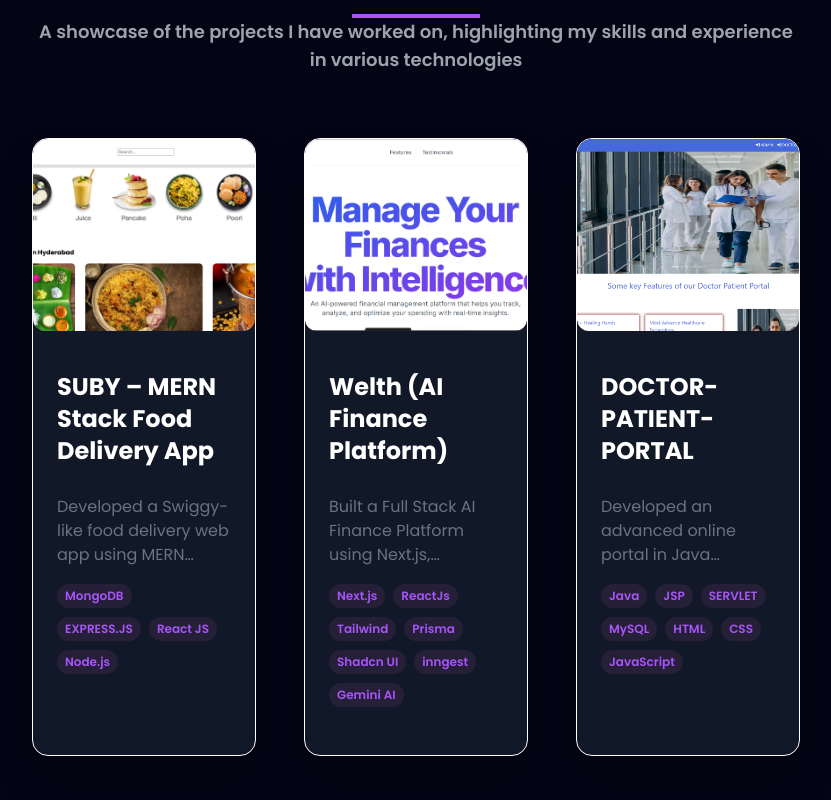
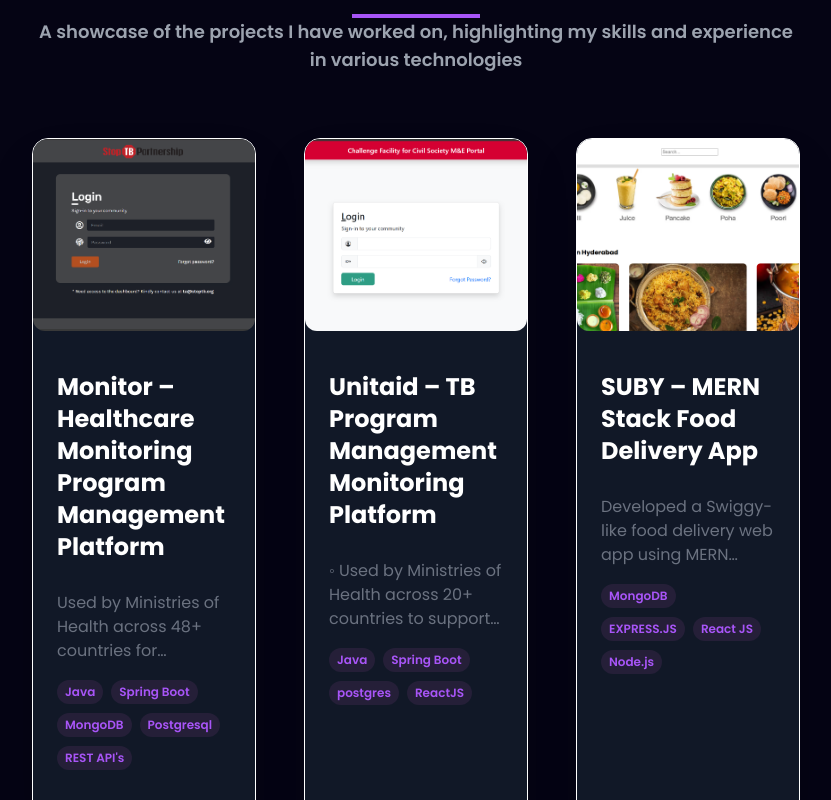
Before and after one commit to anilkumark215/portfolio_anil_kumar_k, a React (Vite) app: page / in a window 1280 px wide. Shown: the part 4060-4860 px from the top of the page, without its empty margins (224-1055 px from the left). Built offline with nearby package versions, Linux system fonts and the light colour scheme.

Commit message:
Added dure projects and updated resume

```diff
--- a/src/components/About/About.jsx
+++ b/src/components/About/About.jsx
@@ -51,7 +51,7 @@
           </p>
           {/*Resume Button*/}
           <a
-            href="https://drive.google.com/file/d/1DBujfCqqLH_sPq6hS6xf9DVTVAE4VOfi/view?usp=sharing"
+            href="https://drive.google.com/file/d/11hbsbFAigpq9JiCI9L7alkXiVZ7Ab0yi/view?usp=sharing"
             target=''
             rel='noopener noreferrer'
             className='inline-block text-white py-3 px-8 rounded-full mt-5 text-lg font-bold transition duration-300 scale-105'
--- a/src/constants.js
+++ b/src/constants.js
@@ -58,6 +58,8 @@
 import removebgLogo from './assets/work_logo/remove_bg.png';
 import SUBYLogo from './assets/work_logo/SUBY.png';
 import welthLogo from './assets/work_logo/welth.png';
+import imonitor from './assets/work_logo/IMonitor.png';
+import unitaid from './assets/work_logo/Unitaid.png';
 
 
 export const SkillsInfo = [
@@ -237,8 +239,38 @@
 
   export const projects = [
 
+    {
+      id: 0,
+      title: "Monitor – Healthcare Monitoring Program Management Platform",
+      description:
+      `Used by Ministries of Health across 48+ countries for healthcare program monitoring and management.
+◦ Enabled real-time data collection, monitoring, and reporting for public health initiatives, field operations, audits, and
+compliance activities.
+◦ Provided centralized dashboards, analytics, role-based access control, and workflow management.
+◦ Supported government stakeholders in making data-driven decisions and improving healthcare outcomes.`,
+      image: imonitor,
+      tags: ["Java","Spring Boot", "MongoDB", "Postgresql","REST API's"],
+      github: "",
+      webapp: "https://v1.nextgen.imonitorplus.com/dashboard/login",
+    },
+
+    {
+      id: 2,
+      title: "Unitaid – TB Program Management Monitoring Platform",
+      description:
+      `◦ Used by Ministries of Health across 20+ countries to support Tuberculosis (TB) program management and monitoring.
+◦ Enabled secure collection, management, and analysis of TB-related healthcare data through centralized dashboards and
+reporting tools.
+◦ Provided performance tracking, analytics, role-based access, and real-time visibility into program outcomes.
+◦ Improved operational transparency and supported data-driven decision-making for national TB control initiatives`,
+      image: unitaid,
+      tags: ["Java","Spring Boot", "postgres", "ReactJS"],
+      github: "https://github.com/anilkumark215/Swiggy_Clone_React",
+      webapp: "https://swiggy-clone-react-ten.vercel.app/",
+    },
+
       {
-      id: 0,
+      id: 3,
       title: "SUBY – MERN Stack Food Delivery App",
       description:
         "Developed a Swiggy-like food delivery web app using MERN stack (MongoDB, Express.js, React.js, Node.js). Implemented role-based access for customers and vendors, enabling vendors to manage their own restaurants, menus, and orders Added features like cart, order tracking, and admin dashboard. Ensured secure payments and real-time order status updates using Socket.io.",
@@ -248,7 +280,7 @@
       webapp: "https://swiggy-clone-react-ten.vercel.app/",
     },
     {
-      id: 1,
+      id: 4,
       title: "Welth (AI Finance Platform)",
       description:"Built a Full Stack AI Finance Platform using Next.js, Tailwind, Prisma, and Shadcn UI, integrating Gemini AI for intelligent financial insights.Implemented secure authentication, real-time data handling, and responsive UI to deliver a seamless user experience.",
       image: welthLogo,
@@ -257,7 +289,7 @@
       webapp: "https://welth-ai-financial-platform-full-st-pi.vercel.app/",
     },
     {
-      id: 2,
+      id: 5,
       title: "DOCTOR-PATIENT-PORTAL",
       description:
       " Developed an advanced online portal in Java leveraging JSP and Servlets to streamline patient engagement through features like real-time appointment bookings; ensured reliability of service operations via comprehensive JUnit5 test coverage.",
@@ -267,7 +299,7 @@
       webapp: "https://doctor-patient-portal-new-2025.onrender.com",
     },
     {
-      id: 3,
+      id: 6,
       title: " GUIDE-FOR-COLLEGE-EXAM-WEBSITE-MASTER",
       description:
       "Developed an online platform using Java, HTML, CSS, and JavaScript with a centralized MySQL database, enabling students to access previous exam papers via a user-friendly searchable interface improving usage and retrieval speed.",
@@ -278,7 +310,7 @@
     },
 
     {
-      id: 4,
+      id: 7,
       title: "SORTING VISUALIZER",
       description:
       "Designed a web app to visualize sorting algorithms like Bubble,Merge,and QuickSort with animations and complexity visualization. Engineered unique functionalities allowing end-users to select from five different sortingalgorithms effort lessly while fine tuning animation speed supto three times faster than default",
```
Also changed, not shown: src/assets/work_logo/IMonitor.png (added), src/assets/work_logo/Unitaid.png (added).
